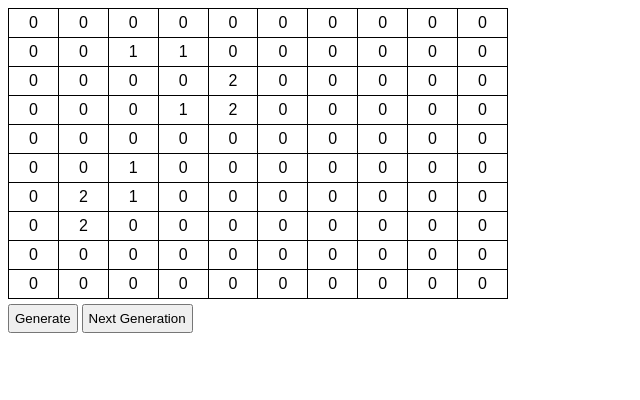
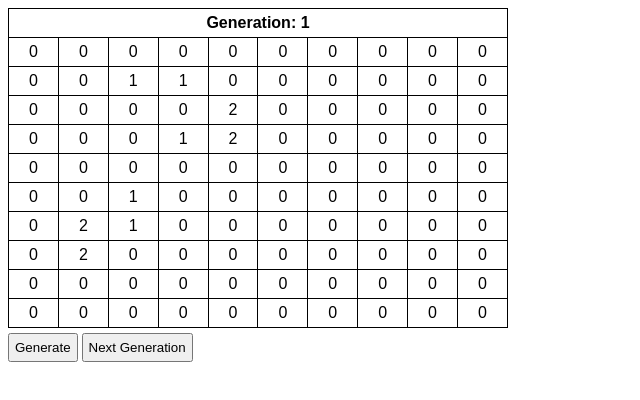
Before and after one commit to salahidllbi/2d-cellular-automata, a plain HTML site: page index.html in a window 1280 px wide. Both pictures are taken after a click on the button "Next Generation". Shown: the whole page, without its empty margins (0-640 px from the left). Drawn offline with Linux system fonts and the light colour scheme.

Commit message:
add table header indicating current generation

```diff
--- a/main.css
+++ b/main.css
@@ -3,6 +3,12 @@ table {
     border-collapse: collapse;
     border: 1px solid #000;
     font-family: Arial;
+}
+
+th {
+    padding: 5px;
+    text-align: center;
+    vertical-align: middle;
 }
 
 td {
--- a/main.js
+++ b/main.js
@@ -23,24 +23,34 @@ var lastGeneration = [];
  * Build table
  */
 
-function createTable(generation) {
-    let table = '';
+function createTable(generationData) {
+    let tableData = '';
 
-    for (let y = 0; y < generation.length; y++) {
+    tableData += setGenerationHeader(generationData);
+
+    for (let y = 0; y < generationData.length; y++) {
         let cells = '';
 
-        for (let x = 0; x < generation[y].length; x++) {
-            cells += createTableData(y, x, generation);
+        for (let x = 0; x < generationData[y].length; x++) {
+            cells += createTableData(y, x, generationData);
         }
 
-        table += createTableRow(cells);
+        tableData += createTableRow(cells);
     }
 
-    return table;
+    return tableData;
 }
 
-function createTableData(y, x, generation) {
-    return '<td>' + generation[y][x] + '</td>';
+function setGenerationHeader(generationData) {
+    let header = '<th colspan="' + generationData[0].length + '">';
+
+    header += 'Generation: ' + (generation + 1);
+
+    return header + '</th>';
+}
+
+function createTableData(y, x, generationData) {
+    return '<td>' + generationData[y][x] + '</td>';
 }
 
 function createTableRow(cells) {
```
